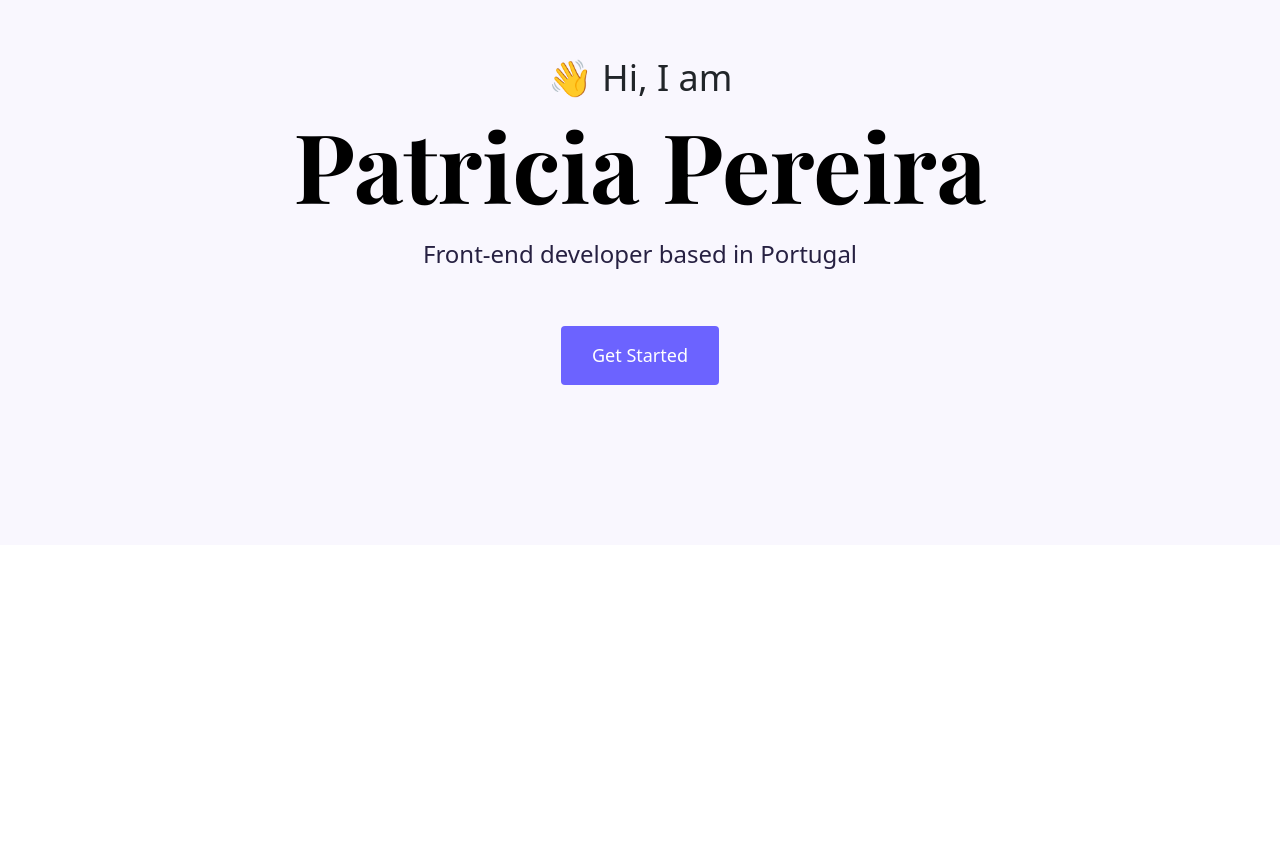
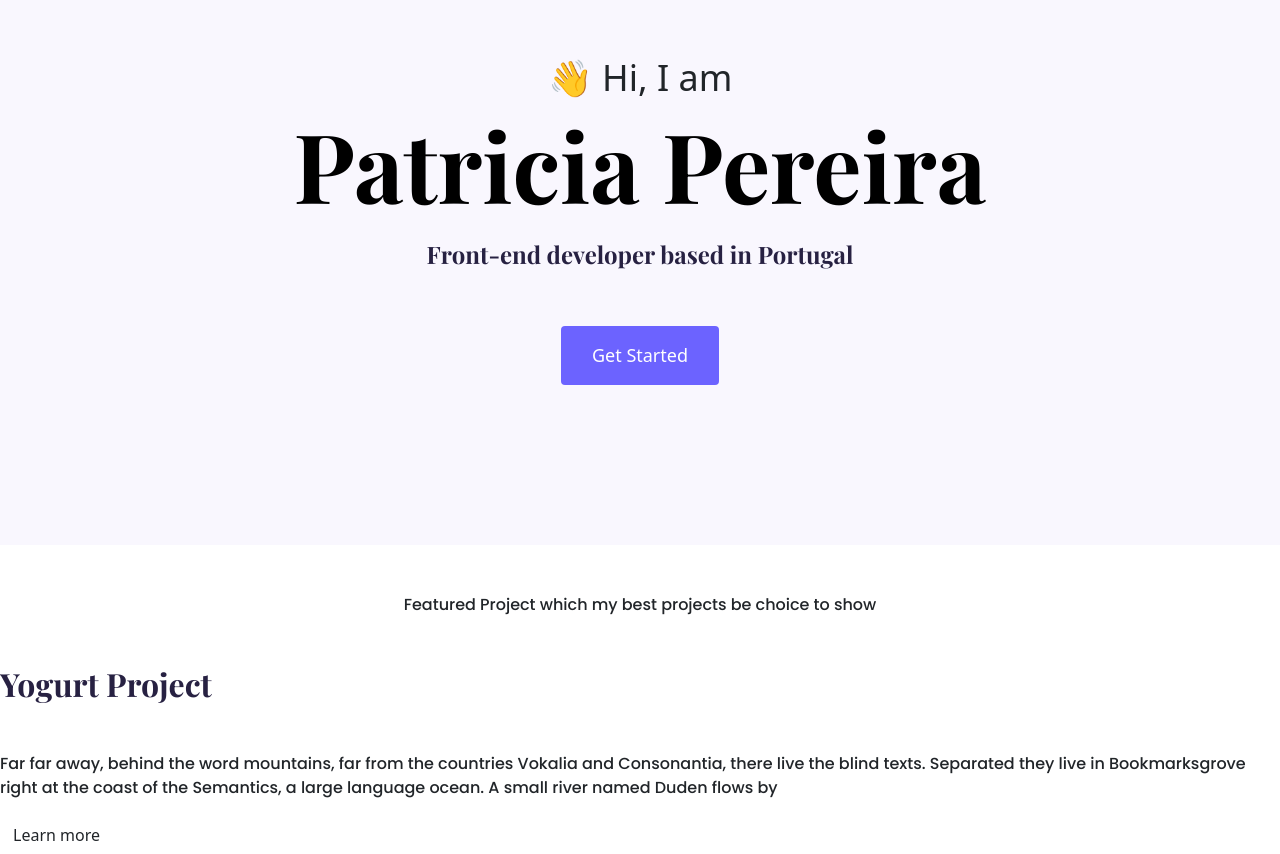
Before and after one commit to Marie-0/porfolio, a plain HTML site: page index.html in a window 1280 px wide. Shown: the part 104-958 px from the top of the page. Before the commit the page ends 800 px from the top, so only its background shows below. Drawn offline with nearby package versions, Linux system fonts and the light colour scheme.

Commit message:
Building 1st block for Yogurt project

```diff
--- a/index.html
+++ b/index.html
@@ -27,7 +27,17 @@
       <h2 class="mb-5">Front-end developer based in Portugal</h2>
       <div><a href="#" class="btn btn-branding">Get Started</a></div>
     </div>
-
+    <p class="text-center m-5">
+      Featured Project which my best projects be choice to show
+    </p>
+    <h2 class="mb-5">Yogurt Project</h2>
+    <p>
+      Far far away, behind the word mountains, far from the countries Vokalia
+      and Consonantia, there live the blind texts. Separated they live in
+      Bookmarksgrove right at the coast of the Semantics, a large language
+      ocean. A small river named Duden flows by
+    </p>
+    <div><a href="#" class="btn btn-outline">Learn more</a></div>
     <script
       src="https://cdn.jsdelivr.net/npm/bootstrap@5.1.3/dist/js/bootstrap.bundle.min.js"
       integrity="sha384-ka7Sk0Gln4gmtz2MlQnikT1wXgYsOg+OMhuP+IlRH9sENBO0LRn5q+8nbTov4+1p"
--- a/style.css
+++ b/style.css
@@ -6,6 +6,15 @@
 }
 body {
   font-family: var(--default-font-family);
+}
+h2 {
+  font-family: var(--heading-font-family);
+  font-size: 64px;
+}
+p {
+  font-family: var(--default-font-family);
+  font-size: 16px;
+  font-weight: 500;
 }
 .hero h1 {
   color: #000000;
@@ -36,3 +45,10 @@ h2 {
   font-size: 18px;
   padding: 15px 30px;
 }
+.btn-outline {
+  border: 1px solid var(--branding-color);
+  border-radius: 4px;
+  color: var(--branding-color);
+  font-size: 18px;
+  padding: 15px 30px;
+}
```
